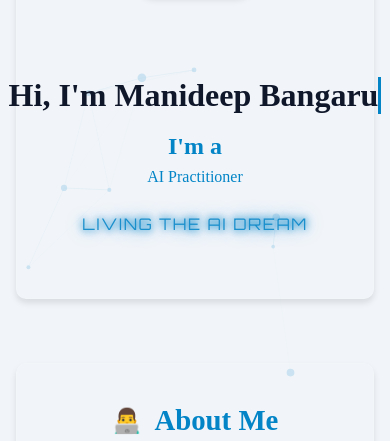
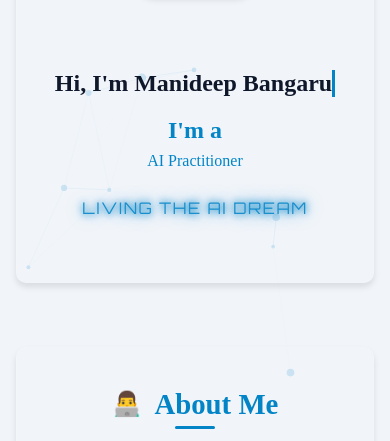
Before and after one commit to ManideepBangaru/manideepbangaru.github.io, a plain HTML site: page about.html in a window 390 px wide. Shown: the part 353-794 px from the top of the page. Drawn offline with nearby package versions, Linux system fonts and the light colour scheme.

Commit message:
style: add responsive font size adjustments for typing container; enhance readability on tablets and mobile devices

```diff
--- a/css/styles.css
+++ b/css/styles.css
@@ -735,6 +735,20 @@ section h2 {
     animation: typing 3.5s steps(40, end), blink-caret 0.75s step-end infinite;
     white-space: nowrap;
     overflow: hidden;
+    font-size: 2.5rem; /* Default size for desktop */
+}
+
+/* Add responsive adjustments */
+@media (max-width: 768px) {
+    .typing-container h1 {
+        font-size: 1.8rem; /* Smaller size for tablets */
+    }
+}
+
+@media (max-width: 480px) {
+    .typing-container h1 {
+        font-size: 1.5rem; /* Even smaller size for mobile phones */
+    }
 }
 
 /* Role Animation */
```
